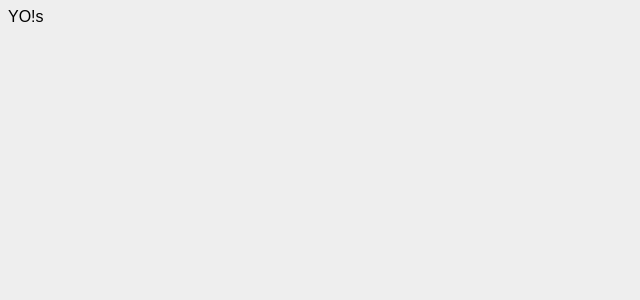
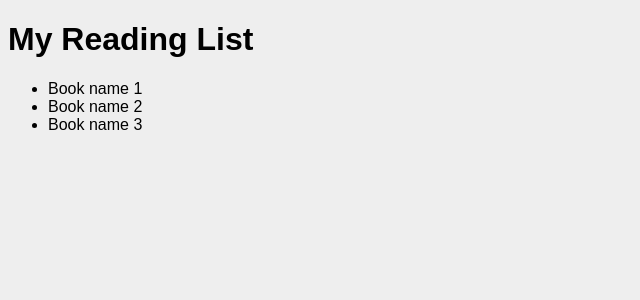
Before and after one commit to brunotag/playing-with-graphql, a React (Create React App) app in the folder client/: page / in a window 1280 px wide. Shown: the top 300 px of the page, without its empty margins (0-640 px from the left). Built offline with nearby package versions, Linux system fonts and the light colour scheme.

Commit message:
create mock reading list

```diff
--- a/client/src/App.js
+++ b/client/src/App.js
@@ -1,9 +1,11 @@
 import React from 'react';
+import BookList from './components/BookList'
 
 function App() {
   return (
     <div id="main">
-      YO!s
+      <h1>My Reading List</h1>
+      <BookList></BookList>
     </div>
   );
 }
--- /dev/null
+++ b/client/src/components/BookList.js
@@ -0,0 +1,15 @@
+import React from 'react';
+
+function BookList() {
+  return (
+    <div>
+      <ul id="book-list">
+        <li>Book name 1</li>
+        <li>Book name 2</li>
+        <li>Book name 3</li>
+      </ul>
+    </div>
+  );
+}
+
+export default BookList;
```
